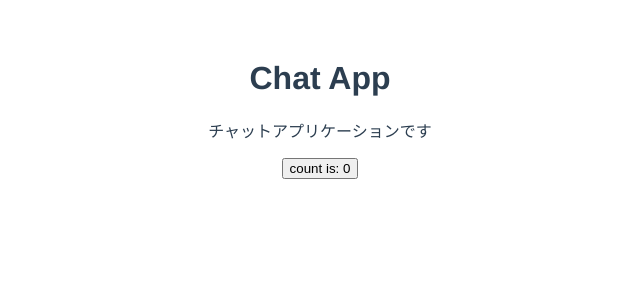
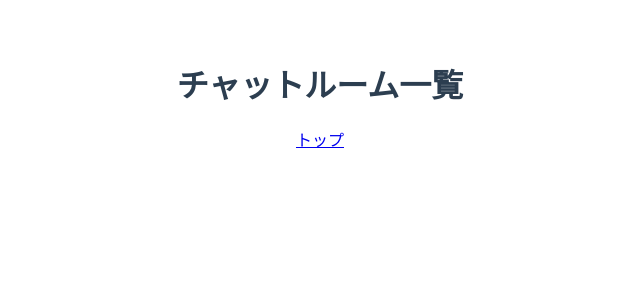
Before and after one commit to yuichiyasui/chat-app-front, a Vue app: page /rooms in a window 1280 px wide. Shown: the top 300 px of the page, without its empty margins (320-960 px from the left). Built offline with nearby package versions, Linux system fonts and the light colour scheme.

Commit message:
チャットルーム一覧ページを作成

```diff
--- /dev/null
+++ b/src/components/rooms/index.vue
@@ -0,0 +1,15 @@
+<template>
+	<h1 class="page-title">チャットルーム一覧</h1>
+	<router-link :to="{ name: 'top' }">トップ</router-link>
+</template>
+
+<script lang="ts">
+import { defineComponent } from "vue";
+
+export default defineComponent({
+	name: "Rooms",
+	setup() {
+		return;
+	},
+});
+</script>
--- a/src/components/top/index.vue
+++ b/src/components/top/index.vue
@@ -1,6 +1,7 @@
 <template>
 	<h1>Chat App</h1>
 	<p>チャットアプリケーションです</p>
+	<router-link :to="{ name: 'rooms' }">チャットを始める</router-link>
 	<button @click="count++">count is: {{ count }}</button>
 </template>
 
--- a/src/router/index.ts
+++ b/src/router/index.ts
@@ -1,10 +1,14 @@
-import { createRouter, createWebHashHistory } from "vue-router";
+import { createRouter, createWebHistory } from "vue-router";
 
 import Top from "../components/top/index.vue";
+import Rooms from "../components/rooms/index.vue";
 
-const history = createWebHashHistory();
+const history = createWebHistory();
 
-const routes = [{ path: "/", component: Top }];
+const routes = [
+	{ path: "/rooms", name: "rooms", component: Rooms },
+	{ path: "/", name: "top", component: Top },
+];
 
 const router = createRouter({
 	history,
```
